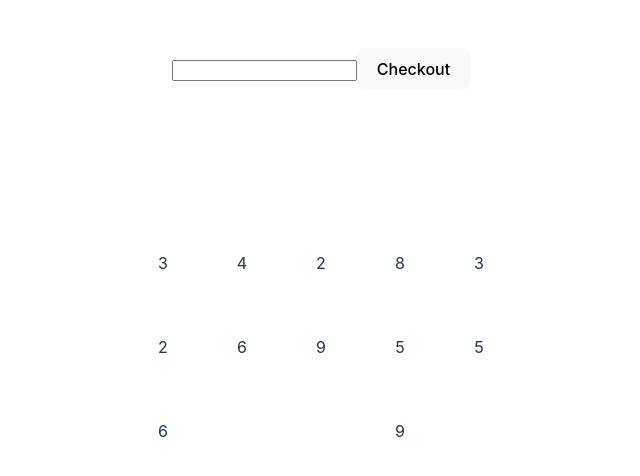
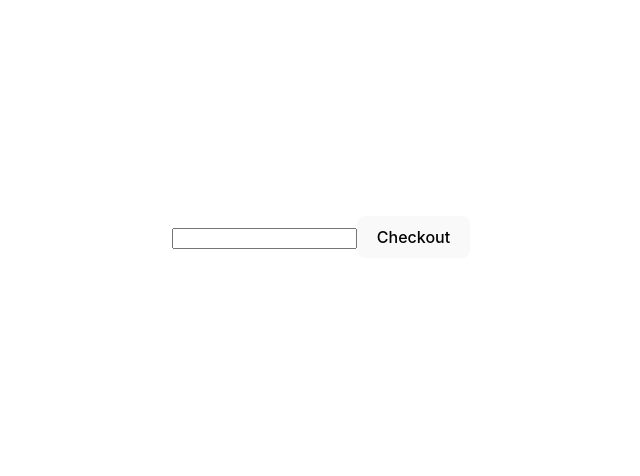
Before and after one commit to bfeelin/CheckoutQueue, a React (Vite) app: page / in a window 1280 px wide. Shown: the part 138-614 px from the top of the page, without its empty margins (319-959 px from the left). Built offline with nearby package versions, Linux system fonts and the light colour scheme.

Commit message:
use initialData

```diff
--- a/src/App.tsx
+++ b/src/App.tsx
@@ -5,7 +5,7 @@ import './App.css'
 import CheckoutQueue from './CheckoutQueue'
 
 function App() {
-  const data = [
+  const initialData = [
     [3, 2 ,6],
     [4, 6],
     [2, 9],
@@ -15,7 +15,7 @@ function App() {
 
   return (
     <>
-      <CheckoutQueue data={data} />
+      <CheckoutQueue initialData={initialData} />
     </>
   )
 }
```
